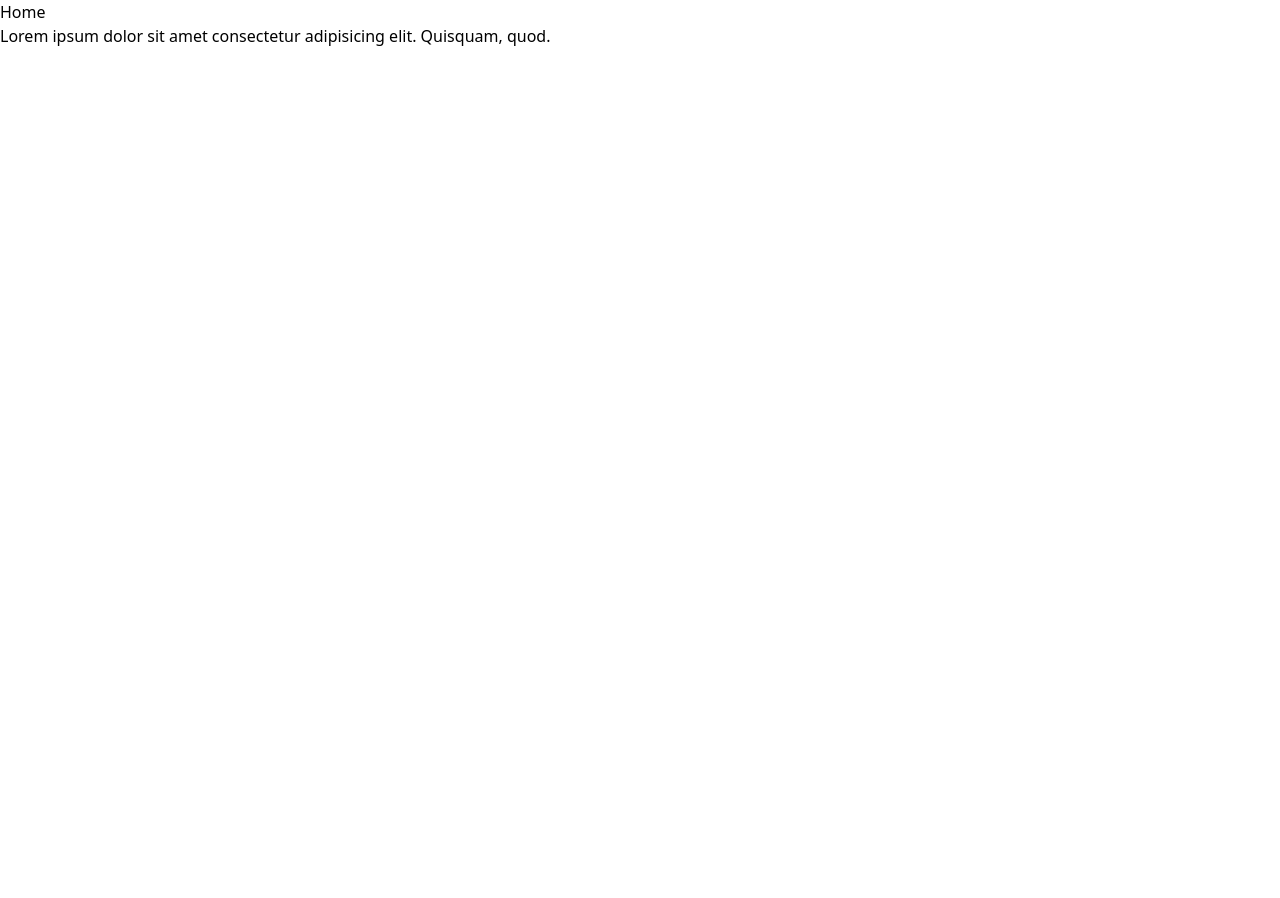
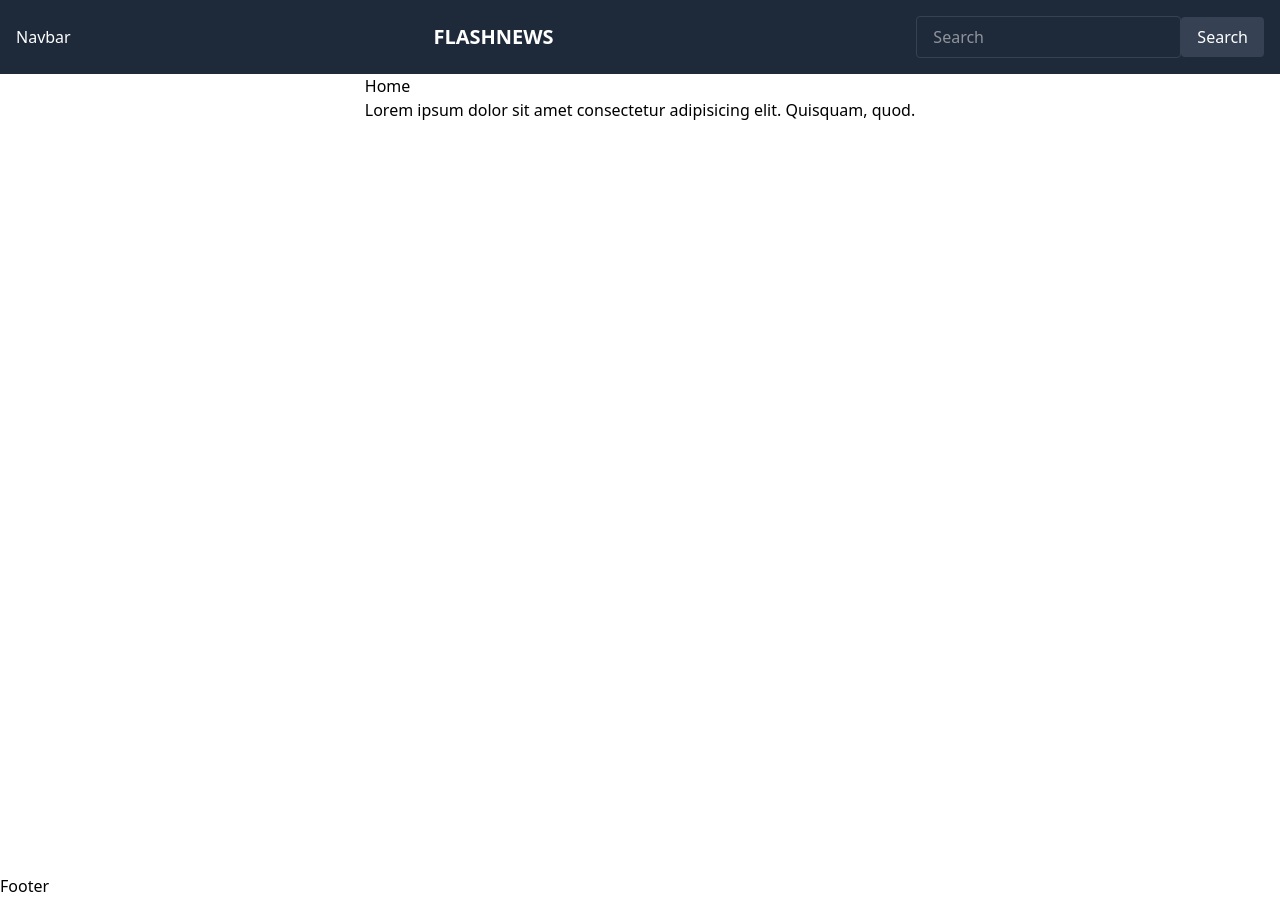
Before and after one commit to ivanna-dev1/flash-news-nextjs, a Next.js app: page / in a window 1280 px wide. Before the commit the page ends 800 px from the top, so only its background shows below. Built offline with nearby package versions, Linux system fonts and the light colour scheme.

Commit message:
feat: scaffold project layout with header, navbar, and footer components

```diff
--- a/package.json
+++ b/package.json
@@ -1,5 +1,5 @@
 {
-  "name": "next-project",
+  "name": "news-project",
   "version": "0.1.0",
   "private": true,
   "scripts": {
--- a/src/app/layout.js
+++ b/src/app/layout.js
@@ -1,5 +1,8 @@
 import { Geist, Geist_Mono } from "next/font/google";
 import "./globals.css";
+import Header from "@/components/Header";
+import Footer from "@/components/Footer";
+import Navbar from "@/components/Navbar";
 
 const geistSans = Geist({
   variable: "--font-geist-sans",
@@ -22,7 +25,12 @@ export default function RootLayout({ children }) {
       lang="en"
       className={`${geistSans.variable} ${geistMono.variable} h-full antialiased`}
     >
-      <body className="min-h-full flex flex-col">{children}</body>
+      <body className="min-h-full flex flex-col">
+        <Header />
+        {/* <Navbar /> */}
+        <main className="min-h-screen max-w-7xl mx-auto px-4">{children}</main>
+        <Footer />
+      </body>
     </html>
   );
 }
--- /dev/null
+++ b/src/components/Footer.jsx
@@ -0,0 +1,7 @@
+import React from "react";
+
+const Footer = () => {
+  return <div>Footer</div>;
+};
+
+export default Footer;
--- /dev/null
+++ b/src/components/Header.jsx
@@ -0,0 +1,26 @@
+import React from "react";
+import Link from "next/link";
+import Navbar from "./Navbar";
+
+const Header = () => {
+  return (
+    <header className="flex justify-between items-center bg-gray-800 text-white p-4">
+      <Navbar />
+      <Link href="/">
+        <h2 className="text-xl font-bold">FLASHNEWS</h2>
+      </Link>
+      <div>
+        <input
+          className="text-white px-4 py-2  border border-gray-700 rounded"
+          type="text"
+          placeholder="Search"
+        />
+        <button className="bg-gray-700 text-white px-4 py-2 rounded">
+          Search
+        </button>
+      </div>
+    </header>
+  );
+};
+
+export default Header;
--- /dev/null
+++ b/src/components/Navbar.jsx
@@ -0,0 +1,7 @@
+import React from "react";
+
+const Navbar = () => {
+  return <div>Navbar</div>;
+};
+
+export default Navbar;
```
Also changed, not shown: .agents/rules/news-project.md, 2 other files (tests, documents, lock files or other folders).
